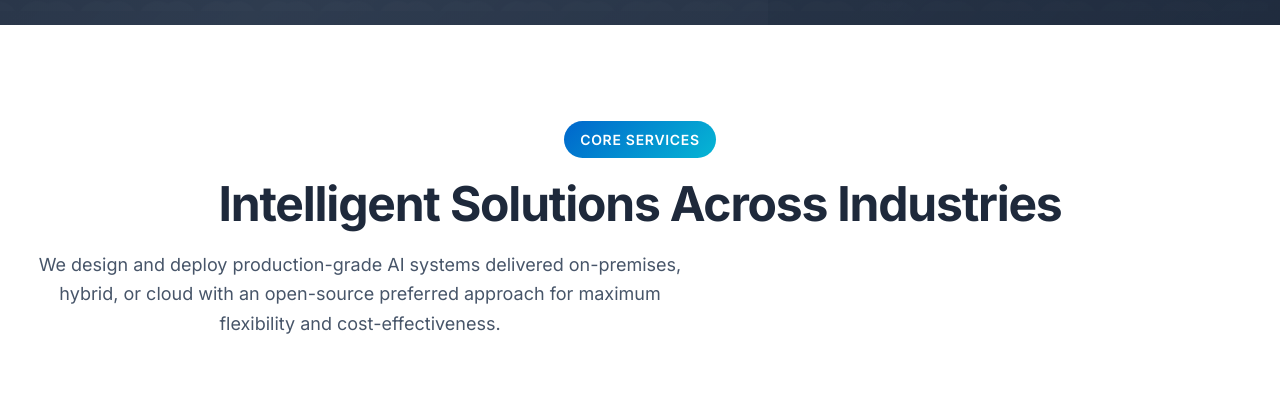
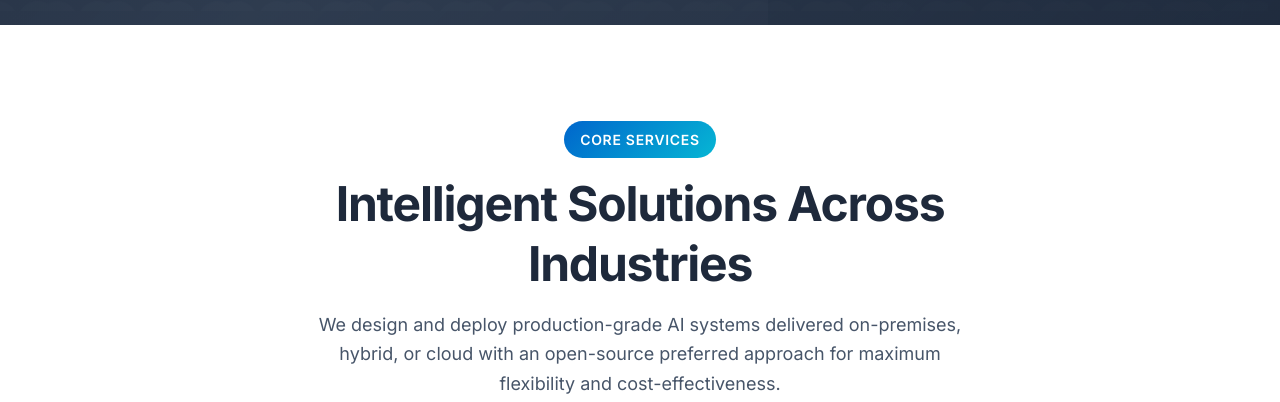
Before and after one commit to lXypherl/lxnext-site, a plain HTML site: page index.html in a window 1280 px wide. Shown: the part 866-1268 px from the top of the page. Drawn offline with Linux system fonts and the light colour scheme.

Commit message:
fix: Improve section header centering and subtitle alignment
- Add proper centering for section headers with max-width and auto margins
- Fix subtitle centering with margin: 0 auto
- Ensure About LX Next section content is properly centered
- Improve overall visual alignment of section headers

```diff
--- a/css/main.css
+++ b/css/main.css
@@ -227,7 +227,7 @@ p {
   color: var(--text-secondary);
   font-weight: var(--font-normal);
   max-width: 42rem;
-  margin-bottom: var(--space-10);
+  margin: 0 auto var(--space-10) auto;
   line-height: var(--leading-relaxed);
 }
 
@@ -317,6 +317,9 @@ section {
 .section-header {
   text-align: center;
   margin-bottom: var(--space-16);
+  max-width: 48rem;
+  margin-left: auto;
+  margin-right: auto;
 }
 
 .section-badge {
```
